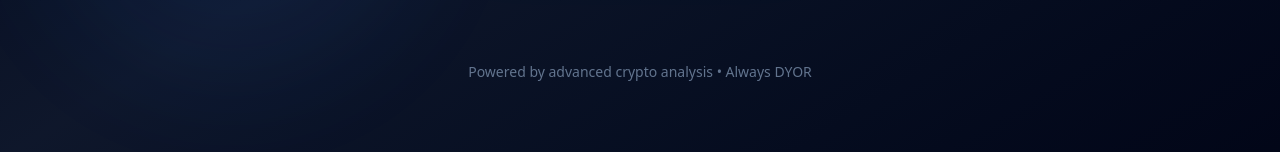
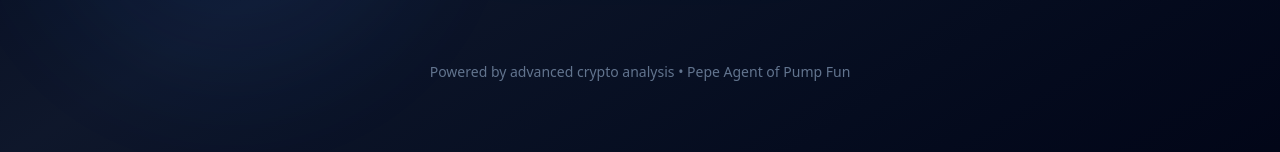
Before and after one commit to jorgeleython2-maker/Pepe-Agent, a Next.js app: page / in a window 1280 px wide. Shown: the part 640-792 px from the top of the page. Built offline with nearby package versions, Linux system fonts and the light colour scheme.

Commit message:
Update footer text to include 'Pepe Agent of Pump Fun'

```diff
--- a/app/page.tsx
+++ b/app/page.tsx
@@ -55,7 +55,7 @@ export default function Home() {
           </div>
 
           {/* Footer text */}
-          <p className="mt-16 text-slate-500 text-sm">Powered by advanced crypto analysis • Always DYOR</p>
+          <p className="mt-16 text-slate-500 text-sm">Powered by advanced crypto analysis • Pepe Agent of Pump Fun</p>
         </div>
       </div>
     </div>
```
